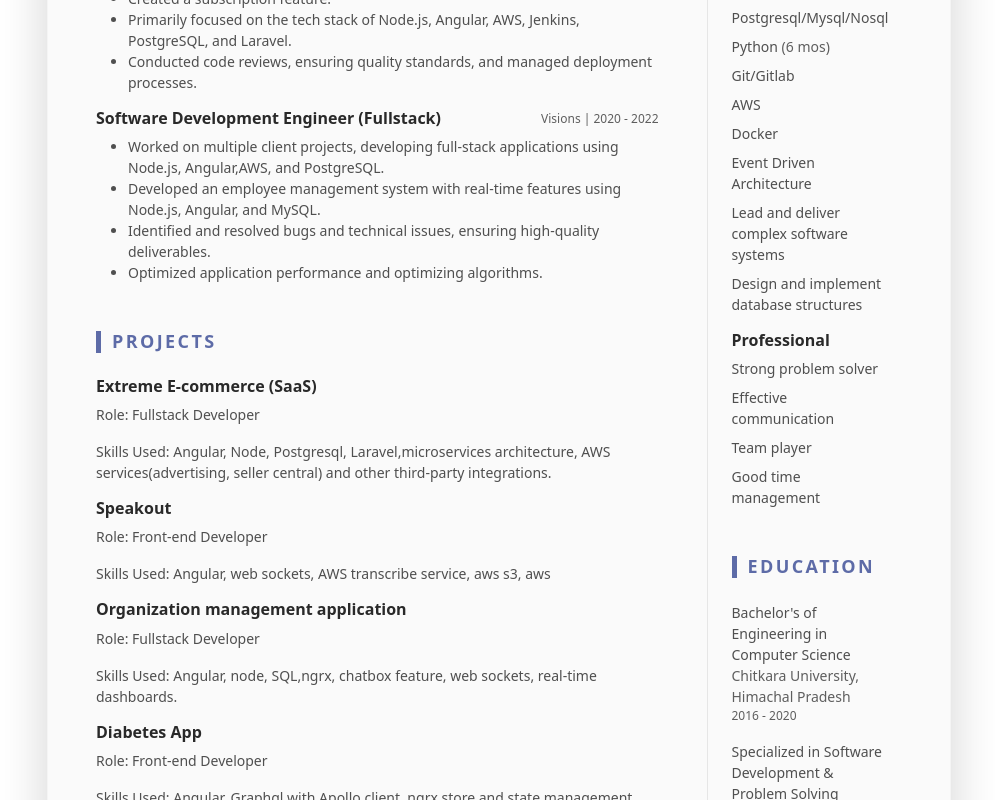
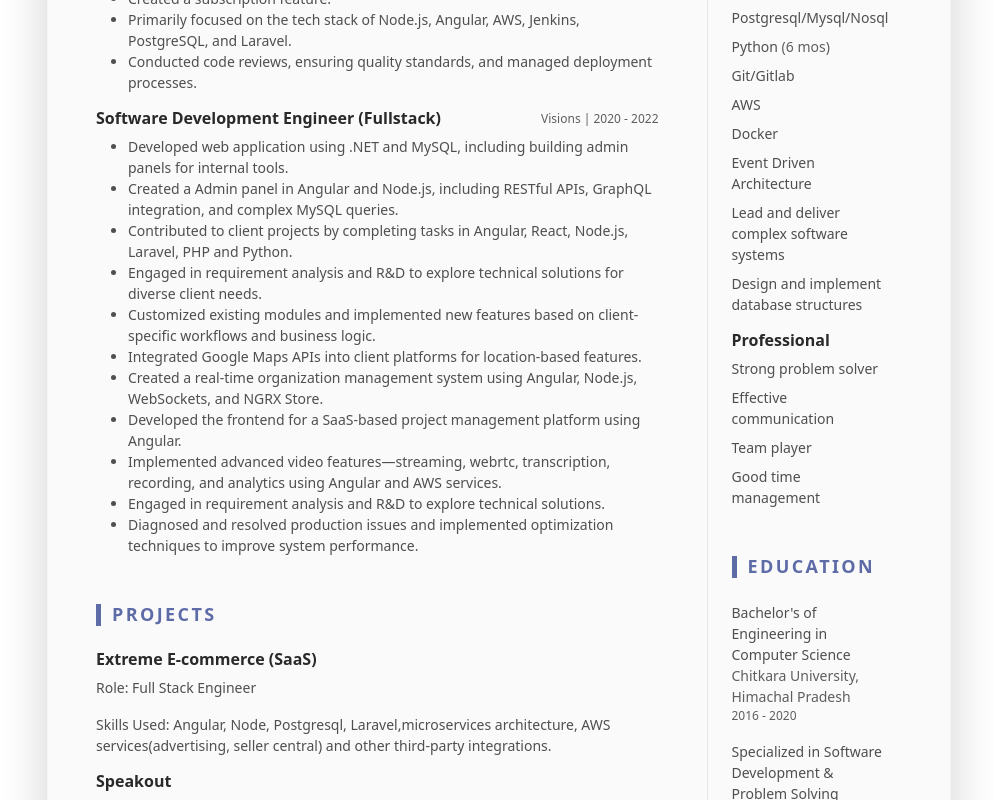
Before and after one commit to shivank4687/my-portfolio, an Angular app: page /resume in a window 1280 px wide. Shown: the part 820-1620 px from the top of the page, without its empty margins (281-1276 px from the left). Built offline with nearby package versions, Linux system fonts and the light colour scheme.

Commit message:
update details

```diff
--- a/src/app/components/profile-navigation-panel/profile-navigation-panel.component.ts
+++ b/src/app/components/profile-navigation-panel/profile-navigation-panel.component.ts
@@ -9,6 +9,6 @@ import { RouterLink, RouterLinkActive } from '@angular/router';
 })
 export class ProfileNavigationPanelComponent {
   profile={
-  description:"Hi, my name is Shiwank Sharma and I'm a Senior Software Engineer. Welcome to my personal website!"
+  description:"Hi, my name is Shiwank Sharma and I'm a Full Stack Engineer. Welcome to my personal website!"
 }
 }
--- a/src/app/components/profile/profile.component.html
+++ b/src/app/components/profile/profile.component.html
@@ -8,7 +8,7 @@
 
           <div class="col">
             <h2 class="name font-weight-bold mb-1">Shiwank Sharma</h2>
-            <div class="tagline mb-3">Senior Software Engineer</div>
+            <div class="tagline mb-3">Full Stack Engineer</div>
             <div class="bio mb-4">I'm a software engineer specialised in frontend and backend development for complex scalable web apps.
                <!--I write about software development on
                 <a class="text-link" href="blog-home.html">my blog</a> -->
--- a/src/app/components/profile/profile.component.ts
+++ b/src/app/components/profile/profile.component.ts
@@ -14,8 +14,8 @@ skills=[
   {name:"Angular",icons:["fa-angular"],description:"Experienced\n in building scalable, responsive web applications using Angular. Proficient in creating modular architecture with standalone components, services, and state management."},
   {name:"React",icons:["fa-react"],description:"Familiar with building basic UI components using React. Have used it for small projects and prototyping, with a growing understanding of hooks, props, and component-based architecture."},
   {name:"Node.js",icons:["fa-node"],description:"Skilled in developing scalable and high-performance backend systems using Node.js. Strong understanding of asynchronous programming, RESTful APIs, and microservices architecture."},
-  {name:"Nest.js",icons:["icon-nestjs"],description:"Proficient in building modular, maintainable, and scalable backend applications using NestJS. Experienced in TypeScript-based architecture, dependency injection, decorators, and support for microservices WebSockets to create robust enterprise-level APIs."},
-  {name:"Python",icons:["fa-python"],description:"Experienced in using Python for backend development, automation, and data processing. Proficient with Python's core features, OOP, and popular libraries like pandas, FastAPI, and SQLAlchemy. Skilled at writing clean, efficient, and maintainable code for real-world applications."},
+  {name:"Nest.js",icons:["icon-nestjs"],description:"Proficient in building modular, maintainable, and scalable backend applications using NestJS. Experienced in architecture, dependency injection, decorators, and microservices WebSockets to create robust enterprise-level APIs."},
+  {name:"Python",icons:["fa-python"],description:"Experienced for backend development, automation, and data processing. proficient with Python's core features, OOP, and popular libraries like pandas, FastAPI, and SQLAlchemy."},
   {name:'SQL & NoSQL',icons:[" fa-solid fa-database"],description:"Experienced in designing and managing relational databases using PostgreSQL and MySQL, including schema design, query optimization, indexing, and migrations. Also familiar with NoSQL databases like MongoDB."},
   {name:'PHP & laravel',icons:["fa-php","fa-laravel"],description:"Proficient in building web applications using Laravel. Experienced in MVC architecture, Eloquent ORM, Blade templating, and Laravel’s built-in tools for authentication, routing, and migrations."},
   {name:'HTML & CSS',icons:["fa-html5","fa-css3-alt"],description:"Capable of structuring clean, semantic HTML for modern web applications, with CSS for layout and basic styling. Typically used to support component-based frameworks and ensure accessible, well-organized markup."}
--- a/src/app/components/project-info/project-info.component.ts
+++ b/src/app/components/project-info/project-info.component.ts
@@ -9,10 +9,10 @@ import { Component } from '@angular/core';
 })
 export class ProjectInfoComponent {
 projects=[
-  {name:"Extreme E-commerce (SaaS)",role:"Fullstack Developer",skills:"Angular, Node, Postgresql, Laravel,microservices architecture, AWS services(advertising, seller central) and other third-party integrations."},
-  {name:"Speakout",role:"Front-end Developer",skills:"Angular, web sockets, AWS transcribe service, aws s3, aws"},
-  {name:"Organization management application",role:"Fullstack Developer",skills:"Angular, node, SQL,ngrx, chatbox feature, web sockets, real-time dashboards."},
+  {name:"Extreme E-commerce (SaaS)",role:"Full Stack Engineer",skills:"Angular, Node, Postgresql, Laravel,microservices architecture, AWS services(advertising, seller central) and other third-party integrations."},
+  {name:"Speakout",role:"Front-end Developer",skills:"Angular, web sockets, AWS transcribe service, aws s3, aws kinesis video streaming, webrtc, video library integration etc."},
+  {name:"Organization management application",role:"Full Stack Engineer",skills:"Angular, node, SQL,ngrx, chatbox feature, web sockets, real-time dashboards."},
   {name:'Diabetes App',role:'Front-end Developer',skills:"Angular, Graphql with Apollo client, ngrx store and state management, default modules customizations."},
-  {name:"Snake Game using Data structure in C++",role:"Fullstack Developer",skills:"A console-based vintage Snake Game designed using C++ and data structures (array and linked list) with basic input and file handling features."}
+  {name:"Snake Game using Data structure in C++",role:"Full Stack Engineer",skills:"A console-based vintage Snake Game designed using C++ and data structures (array and linked list) with basic input and file handling features."}
   ]
 }
--- a/src/app/components/resume/resume.component.ts
+++ b/src/app/components/resume/resume.component.ts
@@ -10,7 +10,7 @@ import {downloadAsPDF} from '../../utils/file.utils'
 export class ResumeComponent {
 resume={
   name:"Shiwank Sharma",
-  title:"Senior Software Engineer",
+  title:"Full Stack Engineer",
   phone_number:"8679140002",
   email:"sharmashivank845@gmail.com",
   address:"Chandigarh, India",
@@ -29,10 +29,17 @@ resume={
               ]},
               {name:"Visions",role:'Software Development Engineer (Fullstack)',time_period:"2020 - 2022",
               contributions:[
-                "Worked on multiple client projects, developing full-stack applications using Node.js, Angular,AWS, and PostgreSQL.",
-                "Developed an employee management system with real-time features using Node.js, Angular, and MySQL.",
-                "Identified and resolved bugs and technical issues, ensuring high-quality deliverables.",
-                "Optimized application performance and optimizing algorithms."]}
+                "Developed web application using .NET and MySQL, including building admin panels for internal tools.",
+                "Created a Admin panel in Angular and Node.js, including RESTful APIs, GraphQL integration, and complex MySQL queries.",
+                "Contributed to client projects by completing tasks in Angular, React, Node.js, Laravel, PHP and Python.",
+                "Engaged in requirement analysis and R&D to explore technical solutions for diverse client needs.",
+                "Customized existing modules and implemented new features based on client-specific workflows and business logic.",
+                "Integrated Google Maps APIs into client platforms for location-based features.",
+                "Created a real-time organization management system using Angular, Node.js, WebSockets, and NGRX Store.",
+                "Developed the frontend for a SaaS-based project management platform using Angular.",
+                "Implemented advanced video features—streaming, webrtc, transcription, recording, and analytics using Angular and AWS services.",
+                "Engaged in requirement analysis and R&D to explore technical solutions.",
+                "Diagnosed and resolved production issues and implemented optimization techniques to improve system performance."]}
               ],
   education:[{title:"Bachelor's of Engineering in Computer Science",institute:"Chitkara University, Himachal Pradesh",time_period:"2016 - 2020"},
             {title:"Specialized in Software Development & Problem Solving",institute:"Scaler",time_period:"2024 - 2025"}
@@ -41,11 +48,11 @@ resume={
   languages:[['English','(Professional)'],['Hindi','(Native)']],
   interests:["Problem Solving","Automation/scripting","Trekking","Travelling"],
   projects:[
-    {name:"Extreme E-commerce (SaaS)",role:"Fullstack Developer",skills:"Angular, Node, Postgresql, Laravel,microservices architecture, AWS services(advertising, seller central) and other third-party integrations."},
-    {name:"Speakout",role:"Front-end Developer",skills:"Angular, web sockets, AWS transcribe service, aws s3, aws"},
-    {name:"Organization management application",role:"Fullstack Developer",skills:"Angular, node, SQL,ngrx, chatbox feature, web sockets, real-time dashboards."},
+    {name:"Extreme E-commerce (SaaS)",role:"Full Stack Engineer",skills:"Angular, Node, Postgresql, Laravel,microservices architecture, AWS services(advertising, seller central) and other third-party integrations."},
+    {name:"Speakout",role:"Front-end Developer",skills:"Angular, web sockets, AWS transcribe service, aws s3, aws kinesis video streaming, webrtc, video library integration etc."},
+    {name:"Organization management application",role:"Full Stack Engineer",skills:"Angular, node, SQL,ngrx, chatbox feature, web sockets, real-time dashboards."},
     {name:'Diabetes App',role:'Front-end Developer',skills:"Angular, Graphql with Apollo client, ngrx store and state management, default modules customizations."},
-    {name:"Snake Game using Data structure in C++",role:"Fullstack Developer",skills:"A console-based vintage Snake Game designed using C++ and data structures (array and linked list) with basic input and file handling features."}
+    {name:"Snake Game using Data structure in C++",role:"Full Stack Engineer",skills:"A console-based vintage Snake Game designed using C++ and data structures (array and linked list) with basic input and file handling features."}
     ]
 }
 
--- a/src/app/utils/file.utils.ts
+++ b/src/app/utils/file.utils.ts
@@ -7,11 +7,21 @@ export const downloadAsPDF=(content_id:string,output_file:string)=> {
   if (resume) {
     html2canvas(resume).then(canvas => {
       const imgData = canvas.toDataURL('image/png');
-      const pdf = new jsPDF('p', 'mm', 'a4');
 
-      const imgProps = pdf.getImageProperties(imgData);
-      const pdfWidth = pdf.internal.pageSize.getWidth();
-      const pdfHeight = (imgProps.height * pdfWidth) / imgProps.width;
+      const imgWidthPx = canvas.width;
+      const imgHeightPx = canvas.height;
+
+       // Convert pixels to mm (1 px = 0.264583 mm)
+       const pdfWidth = 210; // A4 width in mm
+       const pdfHeight = (imgHeightPx * pdfWidth) / imgWidthPx;
+       const pdf = new jsPDF('p', 'mm', [pdfWidth, pdfHeight]);
+
+      // const imgData = canvas.toDataURL('image/png');
+      // const pdf = new jsPDF('p', 'mm', 'a4');
+
+      // const imgProps = pdf.getImageProperties(imgData);
+      // const pdfWidth = pdf.internal.pageSize.getWidth();
+      // const pdfHeight = (imgProps.height * pdfWidth) / imgProps.width;
 
       pdf.addImage(imgData, 'PNG', 0, 0, pdfWidth, pdfHeight);
       pdf.save(output_file+'.pdf');
```
